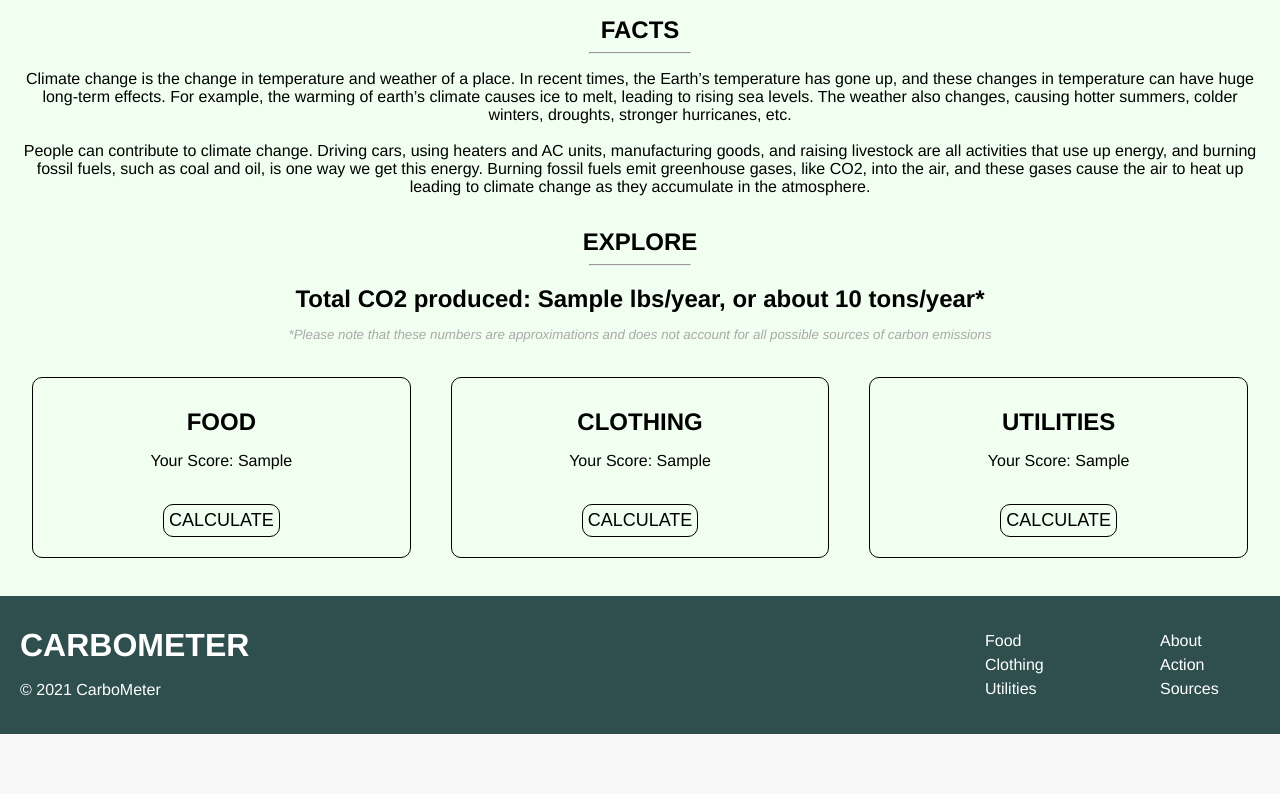
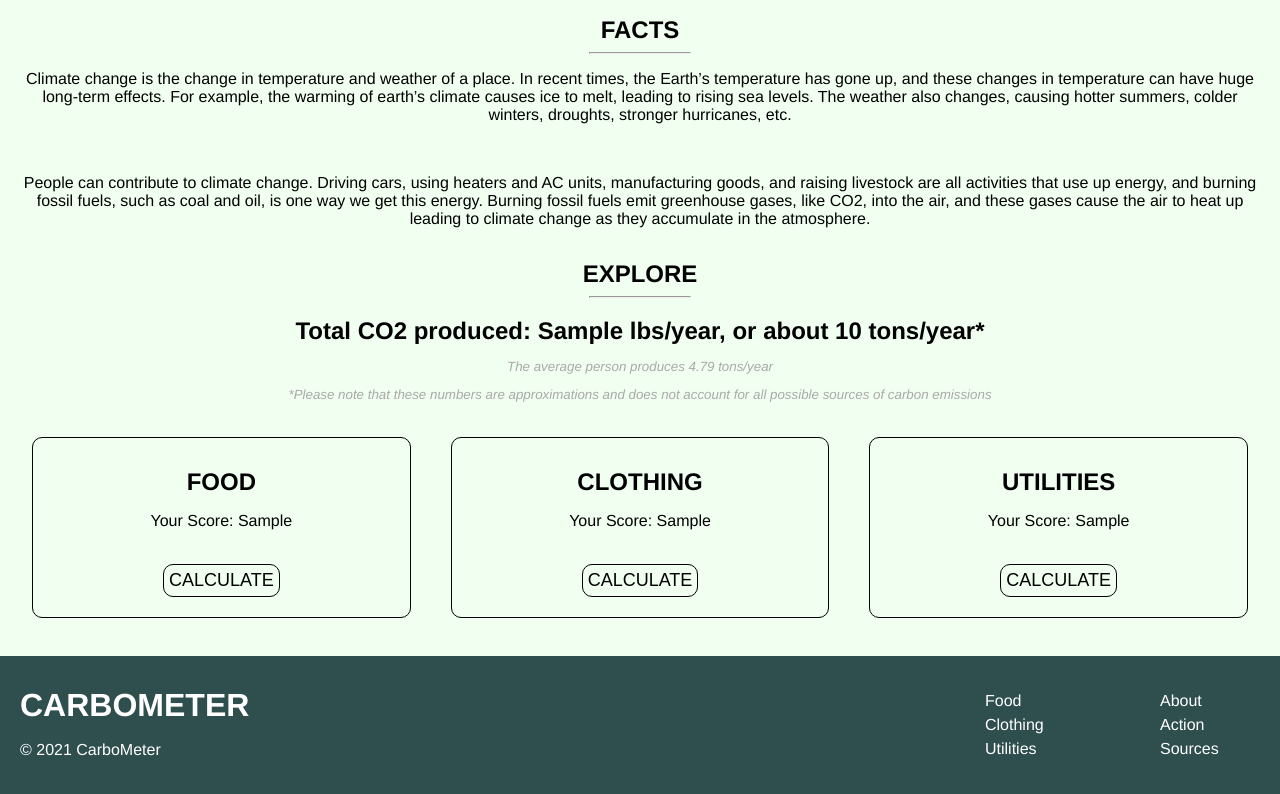
Before and after one commit to ryanlee4761/Carbometer, a Flask app: template templates/index.html in a window 1280 px wide. Shown: the part 528-1322 px from the top of the page. Before the commit the page ends 1262 px from the top, so only its background shows below. Run offline with Flask 2, Linux system fonts and the light colour scheme; the template is opened without the code that fills it: most values are stand-ins (such as "Sample title", 1, 10 or a date in 2020).

Commit message:
Added source and average co2 per person

```diff
--- a/templates/index.html
+++ b/templates/index.html
@@ -14,15 +14,20 @@
 <h2>FACTS</h2>
 <hr>
 <div id="facts">
-  Climate change is the change in temperature and weather of a place. In recent times, the Earth’s temperature has gone
+  <p>
+    Climate change is the change in temperature and weather of a place. In recent times, the Earth’s temperature has
+    gone
     up, and these changes in temperature can have huge long-term effects. For example, the warming of earth’s climate
     causes ice to melt, leading to rising sea levels. The weather also changes, causing hotter summers, colder winters,
     droughts, stronger hurricanes, etc.
-  <br><br>
+  </p><br>
+  <p>
     People can contribute to climate change. Driving cars, using heaters and AC units, manufacturing goods, and raising
     livestock are all activities that use up energy, and burning fossil fuels, such as coal and oil, is one way we get
-  this energy. Burning fossil fuels emit greenhouse gases, like CO2, into the air, and these gases cause the air to heat
+    this energy. Burning fossil fuels emit greenhouse gases, like CO2, into the air, and these gases cause the air to
+    heat
     up leading to climate change as they accumulate in the atmosphere.
+  </p>
 </div>
 
 <h2>EXPLORE</h2>
@@ -31,6 +36,7 @@
 <h2>
   Total CO2 produced: {{ totalco2 }} lbs/year, or about {{ totaltons }} tons/year*
 </h2>
+<p class="caption">The average person produces 4.79 tons/year</p>
 <p class="caption">*Please note that these numbers are approximations and does not account for all possible sources of
   carbon
   emissions</p>
--- a/templates/more/sources.html
+++ b/templates/more/sources.html
@@ -32,6 +32,11 @@
   "Carbon Footprint Factsheet | Center For Sustainable Systems". Css.Umich.Edu, 2017,
   <a
     href="https://css.umich.edu/factsheets/carbon-footprint-factsheet.">https://css.umich.edu/factsheets/carbon-footprint-factsheet.</a>
+</p>
+<p class="source">
+  “CO2 Emissions per Capita.” Worldometer, Worldometer,
+  <a
+    href="https://www.worldometers.info/co2-emissions/co2-emissions-per-capita/">https://www.worldometers.info/co2-emissions/co2-emissions-per-capita/.</a>
 </p>
 <p class="source">
   "Fashion Footprint Calculator". Thredup, <a
```
Lines whose indentation alone changed are shown as unchanged.
